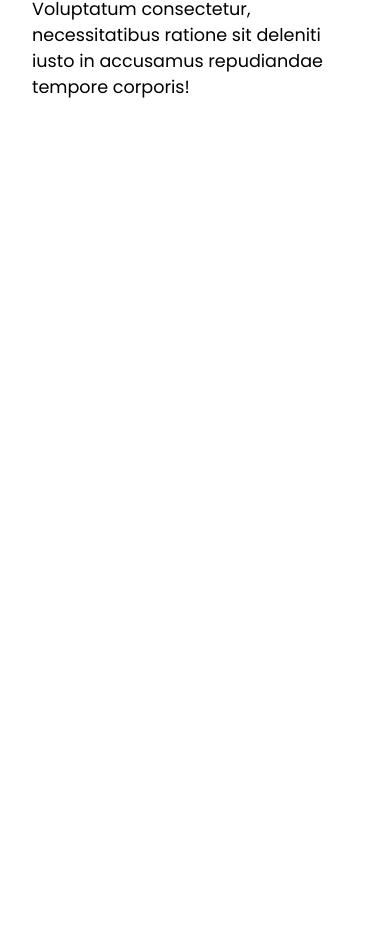
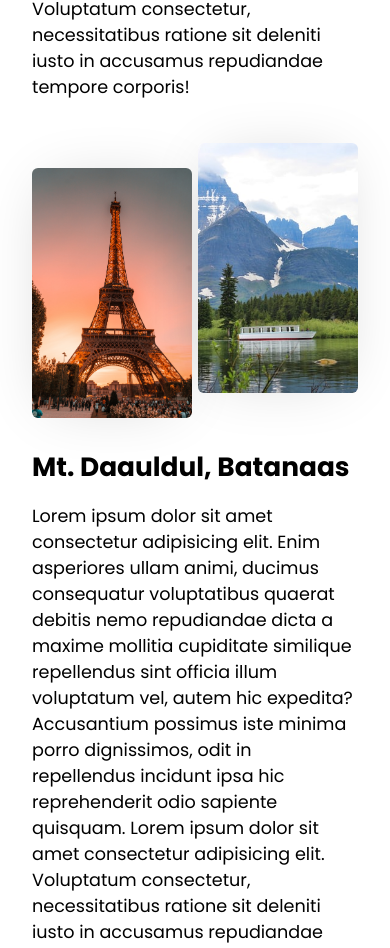
Before and after one commit to Mithra-py/react-workshop, a React (Create React App) app in the folder tour-travel-project/: page / in a window 390 px wide. Shown: the part 1874-2822 px from the top of the page. Before the commit the page ends 2038 px from the top, so only its background shows below. Built offline with nearby package versions, Linux system fonts and the light colour scheme.

Commit message:
destination complete

```diff
--- a/tour-travel-project/src/components/Destination.jsx
+++ b/tour-travel-project/src/components/Destination.jsx
@@ -4,6 +4,7 @@ import img1 from "../assets/1.jpg"
 import img2 from "../assets/2.jpg"
 import img3 from "../assets/3.jpg"
 import img4 from "../assets/4.jpg"
+import DestinationData from './DestinationData'
 
 const Destination = () => {
     return (
@@ -11,16 +12,27 @@ const Destination = () => {
             <h1>Popular Destinations</h1>
             <p>Tours give you the opportunity to see a lot, within a time frame.</p>
 
-            <div className='first-des'>
-                <div className='des-text'>
-                    <h2>Taal Volcano, Batangas</h2>
-                    <p>Lorem ipsum dolor sit amet consectetur adipisicing elit. Enim asperiores ullam animi, ducimus consequatur voluptatibus quaerat debitis nemo repudiandae dicta a maxime mollitia cupiditate similique repellendus sint officia illum voluptatum vel, autem hic expedita? Accusantium possimus iste minima porro dignissimos, odit in repellendus incidunt ipsa hic reprehenderit odio sapiente quisquam. Lorem ipsum dolor sit amet consectetur adipisicing elit. Voluptatum consectetur, necessitatibus ratione sit deleniti iusto in accusamus repudiandae tempore corporis!</p>
-                </div>
-                <div className='image'>
-                <img src={img1} alt="dest-img" />
-                <img src={img2} alt="dest-img" />
-                </div>
-            </div>
+            <DestinationData
+
+                className="first-des"
+                heading="Taal Volcano, Batangas"
+
+                text="Lorem ipsum dolor sit amet consectetur adipisicing elit. Enim asperiores ullam animi, ducimus consequatur voluptatibus quaerat debitis nemo repudiandae dicta a maxime mollitia cupiditate similique repellendus sint officia illum voluptatum vel, autem hic expedita? Accusantium possimus iste minima porro dignissimos, odit in repellendus incidunt ipsa hic reprehenderit odio sapiente quisquam. Lorem ipsum dolor sit amet consectetur adipisicing elit. Voluptatum consectetur, necessitatibus ratione sit deleniti iusto in accusamus repudiandae tempore corporis!"
+
+                img1={img1}
+                img2={img2}
+            />
+
+            <DestinationData
+
+                className="first-des-reverse"
+                heading="Mt. Daauldul, Batanaas"
+
+                text="Lorem ipsum dolor sit amet consectetur adipisicing elit. Enim asperiores ullam animi, ducimus consequatur voluptatibus quaerat debitis nemo repudiandae dicta a maxime mollitia cupiditate similique repellendus sint officia illum voluptatum vel, autem hic expedita? Accusantium possimus iste minima porro dignissimos, odit in repellendus incidunt ipsa hic reprehenderit odio sapiente quisquam. Lorem ipsum dolor sit amet consectetur adipisicing elit. Voluptatum consectetur, necessitatibus ratione sit deleniti iusto in accusamus repudiandae tempore corporis!"
+
+                img1={img3}
+                img2={img4}
+            />
         </div>
     )
 }
--- a/tour-travel-project/src/components/DestinationData.jsx
+++ b/tour-travel-project/src/components/DestinationData.jsx
@@ -0,0 +1,21 @@
+import "./DestinationStyles.css"
+import React, { Component } from 'react'
+
+class DestinationData extends Component {
+    render() {
+        return (
+            <div className={this.props.className}>
+                <div className='des-text'>
+                    <h2>{this.props.heading}</h2>
+                    <p>{this.props.text}</p>
+                </div>
+                <div className='image'>
+                    <img src={this.props.img1} alt="dest-img" />
+                    <img src={this.props.img2} alt="dest-img" />
+                </div>
+            </div>
+        )
+    }
+}
+
+export default DestinationData
--- a/tour-travel-project/src/components/DestinationStyles.css
+++ b/tour-travel-project/src/components/DestinationStyles.css
@@ -8,6 +8,14 @@
 
 .first-des {
     display: flex;
+    align-items: center;
+    justify-content: space-between;
+    margin-top: 4.5rem;
+}
+
+.first-des-reverse {
+    display: flex;
+    flex-direction: row-reverse;
     align-items: center;
     justify-content: space-between;
     margin-top: 4.5rem;
@@ -53,8 +61,12 @@
     .first-des {
         display: flex;
         flex-direction: column-reverse;
-        align-items: center;
-        justify-content: space-between;
+        margin-top: 2.5rem;
+    }
+
+    .first-des-reverse {
+        display: flex;
+        flex-direction: column-reverse;
         margin-top: 2.5rem;
     }
 
```
